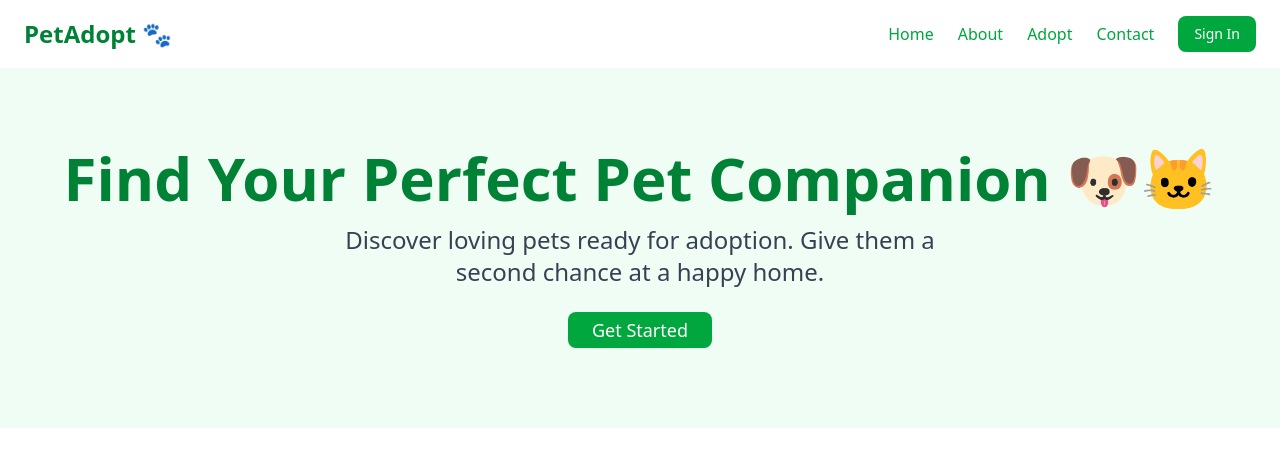
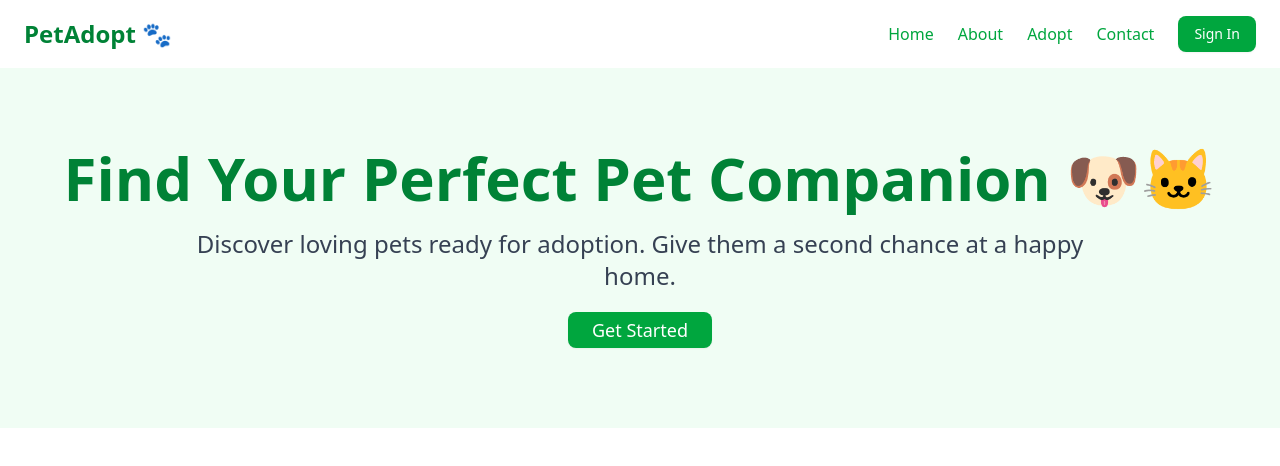
Before and after one commit to kkauserr/CSE412Project, a Next.js app: page / in a window 1280 px wide. Shown: the top 466 px of the page. Built offline with nearby package versions, Linux system fonts and the light colour scheme.

Commit message:
Clean up Hero and Navbar styling

```diff
--- a/src/components/Hero.tsx
+++ b/src/components/Hero.tsx
@@ -6,10 +6,10 @@ export default function Hero() {
       <h1 className="text-5xl md:text-6xl font-bold text-green-700">
         Find Your Perfect Pet Companion 🐶🐱
       </h1>
-      <h2 className="text-xl md:text-2xl text-gray-700 mt-4 max-w-2xl">
+      <h2 className="text-xl md:text-2xl text-gray-700 mt-5 max-w-4xl">
         Discover loving pets ready for adoption. Give them a second chance at a happy home.
       </h2>
-      <Button className="mt-6 px-6 py-3 text-lg bg-green-600 hover:bg-green-700 text-white">
+      <Button className="mt-5 px-6 py-3 text-lg bg-green-600 hover:bg-green-700 text-white">
         Get Started
       </Button>
     </section>
--- a/src/components/Navbar.tsx
+++ b/src/components/Navbar.tsx
@@ -49,7 +49,7 @@ export default function Navbar() {
             <Menu className="w-6 h-6 text-green-700" />
           </Button>
         </SheetTrigger>
-        <SheetContent side="left" className="bg-white p-6">
+        <SheetContent side="right" className="bg-white p-6">
           <div className="flex flex-col space-y-6">
             <Link href="/" className="text-green-600 text-lg" onClick={() => setIsOpen(false)}>Home</Link>
             <Link href="/about" className="text-green-600 text-lg" onClick={() => setIsOpen(false)}>About</Link>
```
